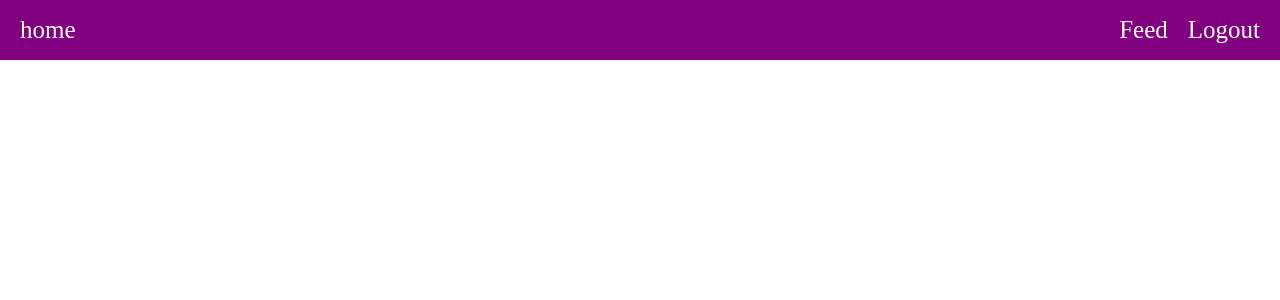
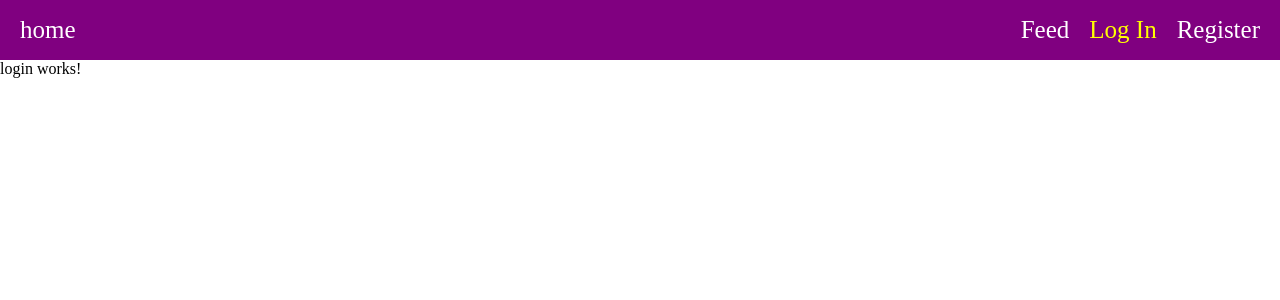
Before and after one commit to otari3/restApi, an Angular app: page /login in a window 1280 px wide. Before the commit this address led to /. Shown: the top 300 px of the page. Built offline with nearby package versions, Linux system fonts and the light colour scheme.

Commit message:
added auth

```diff
--- a/src/app/app.module.ts
+++ b/src/app/app.module.ts
@@ -10,6 +10,8 @@ import { PostFormComponent } from './postForm/post-form/post-form.component';
 import { PostsComponent } from './posts/posts/posts.component';
 import { ReactiveFormsModule } from '@angular/forms';
 import { HttpClientModule } from '@angular/common/http';
+import { RegisterComponent } from './register/register/register.component';
+import { LoginComponent } from './logIn/login/login.component';
 
 @NgModule({
   declarations: [
@@ -19,6 +21,8 @@ import { HttpClientModule } from '@angular/common/http';
     NavbarComponent,
     PostFormComponent,
     PostsComponent,
+    RegisterComponent,
+    LoginComponent,
   ],
   imports: [
     BrowserModule,
--- /dev/null
+++ b/src/app/logIn/login/login.component.html
@@ -0,0 +1 @@
+<p>login works!</p>
--- a/src/app/navbar/navbar/navbar.component.html
+++ b/src/app/navbar/navbar/navbar.component.html
@@ -7,6 +7,7 @@
       [routerLinkActiveOptions]="{ exact: true }"
       >Feed</a
     >
-    <a>Logout</a>
+    <a routerLink="/login" routerLinkActive="yellow">Log In </a>
+    <a routerLink="/register" routerLinkActive="yellow">Register</a>
   </div>
 </nav>
--- /dev/null
+++ b/src/app/register/register/register.component.html
@@ -0,0 +1 @@
+<p>register works!</p>
```
Also changed, not shown: src/app/app-routing.module.ts (+10 -0 lines), src/app/logIn/login/login.component.ts (added, +10 -0 lines), src/app/register/register/register.component.ts (added, +10 -0 lines), src/app/logIn/login/login.component.scss (added), src/app/register/register/register.component.scss (added).
